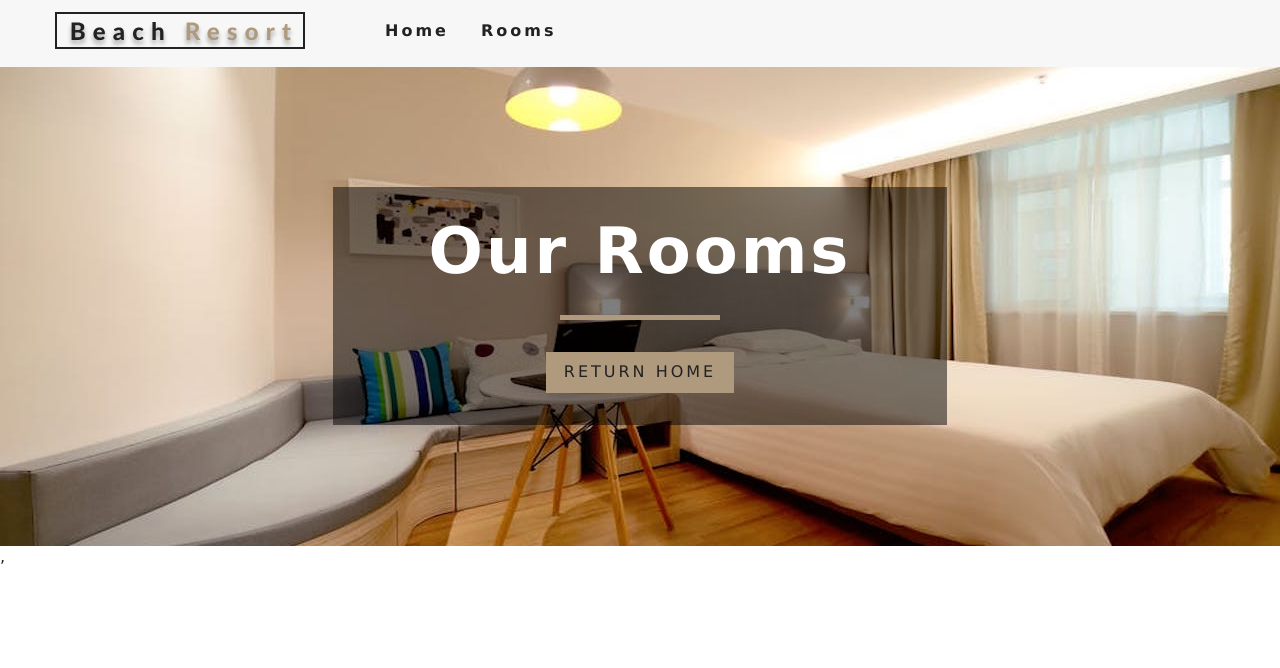
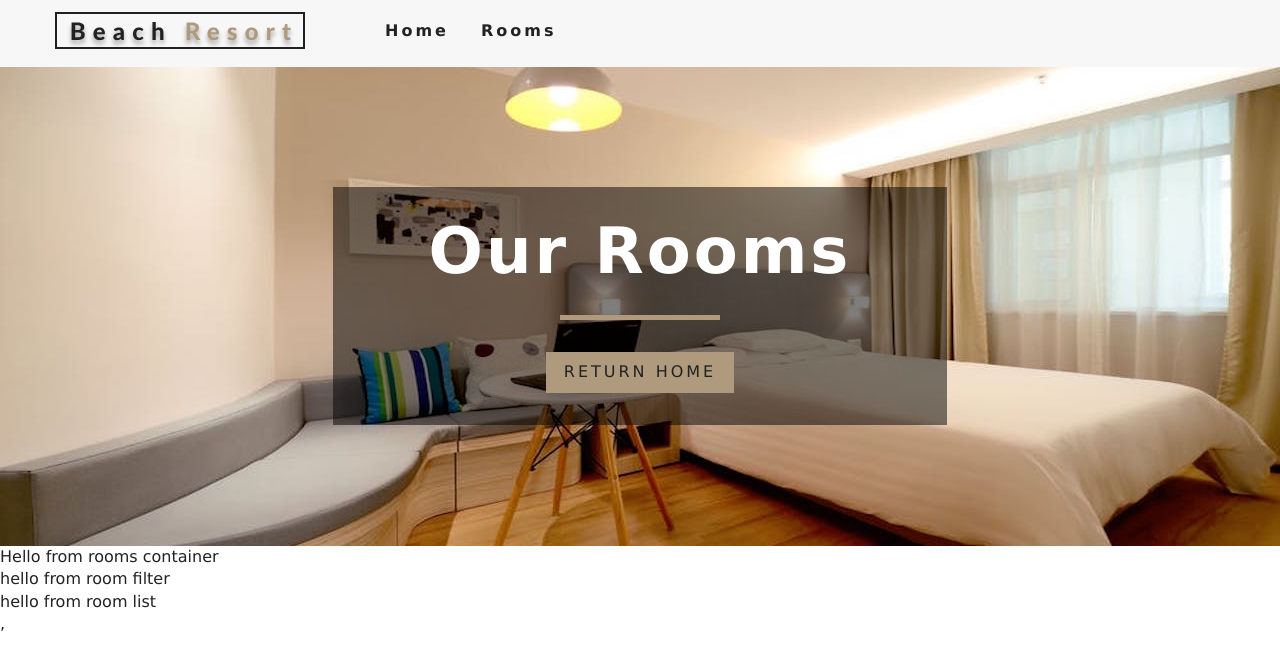
Before and after one commit to ShiyuCheng2018/Beach-Resort, a React (Create React App) app: page /rooms in a window 1280 px wide. Shown: the top 668 px of the page. Built offline with nearby package versions, Linux system fonts and the light colour scheme.

Commit message:
get pass room info to RoomFilter.js and RoomList.js through RoomsContainer.js

```diff
--- a/src/Components/Room.js
+++ b/src/Components/Room.js
@@ -2,6 +2,7 @@ import React from 'react';
 import {Link} from "react-router-dom";
 import defaultImg from "../images/room-1.jpeg";
 import PropTypes from "prop-types";
+
 
 function Room({room}) {
     const {name, slug, images, price} = room;
--- /dev/null
+++ b/src/Components/RoomFilter.js
@@ -0,0 +1,11 @@
+import React from 'react';
+
+function RoomFilter(props) {
+    return (
+        <div>
+            hello from room filter
+        </div>
+    );
+}
+
+export default RoomFilter;
--- /dev/null
+++ b/src/Components/RoomList.js
@@ -0,0 +1,11 @@
+import React from 'react';
+
+function RoomList(props) {
+    return (
+        <div>
+            hello from room list
+        </div>
+    );
+}
+
+export default RoomList;
--- /dev/null
+++ b/src/Components/RoomsContainer.js
@@ -0,0 +1,52 @@
+import React from 'react';
+import RoomFilter from "./RoomFilter";
+import RoomList from "./RoomList";
+import {withRoomConsumer} from "../context";
+import Loading from "./Loading";
+
+function RoomContainer({context}){
+    const {loading, sortedRooms, rooms} = context;
+    if(loading){
+        return <Loading/>;
+        }
+    return(
+        <div>
+            Hello from rooms container
+            <RoomFilter rooms={rooms}/>
+            <RoomList rooms={sortedRooms}/>
+        </div>
+    );
+
+}
+export default withRoomConsumer(RoomContainer);
+// import React from 'react';
+// import RoomFilter from "./RoomFilter";
+// import RoomList from "./RoomList";
+// import {RoomConsumer} from "../context";
+// import Loading from "./Loading";
+//
+// const RoomsContainer = () => {
+//     return (
+//         <>
+//         <RoomConsumer>
+//             {
+//                 (value) => {
+//                     const {loading, sortedRooms, rooms} = value;
+//                     if(loading){
+//                         return <Loading/>;
+//                     }
+//                     return(
+//                         <div>
+//                             Hello from rooms container
+//                             <RoomFilter rooms={rooms}/>
+//                             <RoomList rooms={sortedRooms}/>
+//                         </div>
+//                     );
+//                 }
+//             }
+//         </RoomConsumer>
+//         </>
+//     );
+// };
+//
+// export default RoomsContainer;
--- a/src/context.js
+++ b/src/context.js
@@ -34,8 +34,6 @@ class RoomProvider extends Component {
 
     getRoom = slug =>{
         let tempRooms = [...this.state.rooms];
-        console.log(tempRooms);
-        tempRooms.find((room) => console.log(room.slug));
         return  tempRooms.find((room) => room.slug === slug);
     };
 
@@ -51,5 +49,12 @@ class RoomProvider extends Component {
 
 const RoomConsumer = RoomContext.Consumer;
 
+export function withRoomConsumer(Component) {
+    return function ConsumerWrapper(props){
+        return <RoomConsumer>
+            {value => <Component {...props} context={value} />}
+        </RoomConsumer>
+    }
+}
 
 export {RoomProvider, RoomConsumer, RoomContext};
--- a/src/pages/Rooms.js
+++ b/src/pages/Rooms.js
@@ -2,14 +2,18 @@ import React from "react";
 import Hero from "../Components/Hero";
 import Banner from "../Components/Banner";
 import {Link} from "react-router-dom";
+import RoomsContainer from "../Components/RoomsContainer";
 
 const Rooms =()=>{
     return(
+        <>
         <Hero hero={"roomsHero"}>
             <Banner title={"our rooms"}>
                 <Link to={"/"} className={"btn-primary"}>return home</Link>
             </Banner>
         </Hero>
+        <RoomsContainer/>
+        </>
     )
 };
 
```
